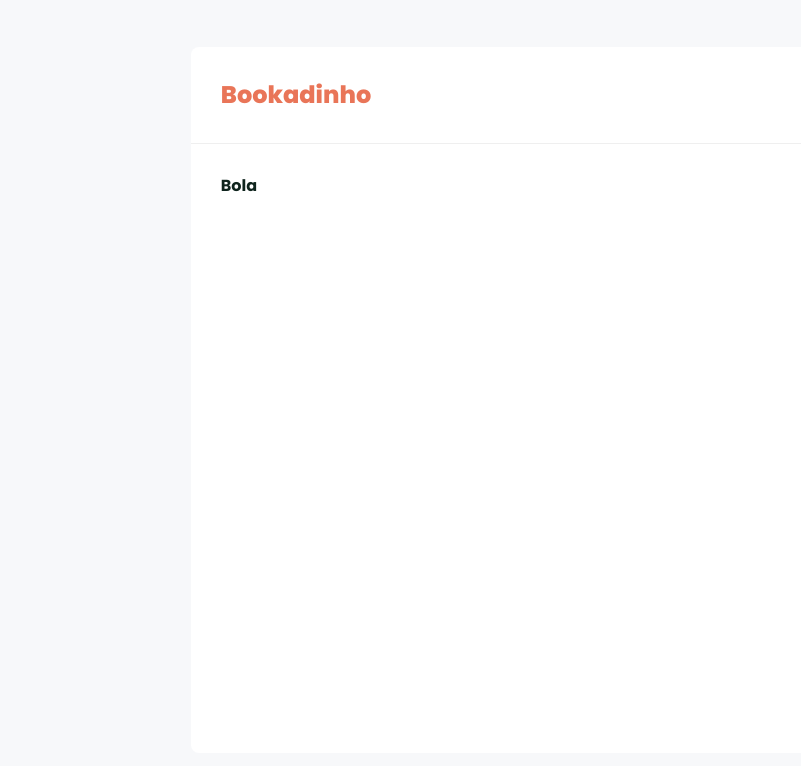
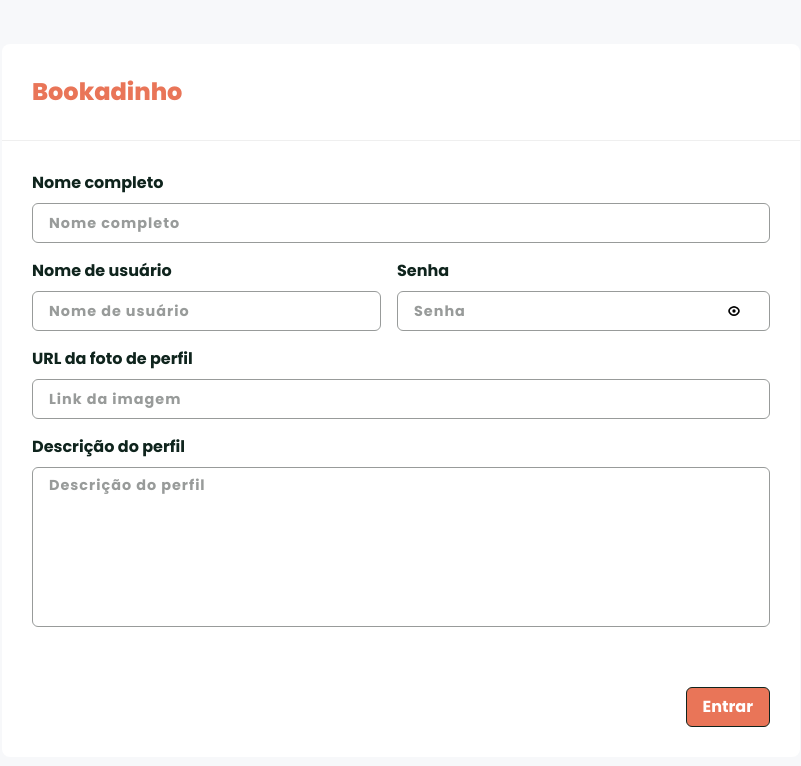
Before and after one commit to paulacynthia/front-end-bookadinho-v1, a Next.js app: page /cadastro in a window 1280 px wide. Shown: the top 766 px of the page, without its empty margins (239-1040 px from the left). Built offline with nearby package versions, Linux system fonts and the light colour scheme.

Commit message:
create new window register user

```diff
--- a/components/ModalLogin/index.tsx
+++ b/components/ModalLogin/index.tsx
@@ -1,5 +1,5 @@
 import {  Button, useToast, FormControl, FormLabel, Input, Modal, ModalBody, ModalCloseButton, ModalContent, ModalFooter, ModalHeader, ModalOverlay, useDisclosure, InputRightElement, InputGroup, Icon } from "@chakra-ui/react"
-import React, { useEffect, useState } from "react"
+import React, { useState } from "react"
 import { GrFormViewHide, GrFormView } from "react-icons/gr";
 
 import {login} from '../routes/routes'
--- a/components/routes/routes.js
+++ b/components/routes/routes.js
@@ -32,9 +32,9 @@ export const profile = async ({profileid}) => {
   return profile.data
 }
 
-export const createProfile = async ({name = "", userName = "", description = "", likes = [], changeBooks = [], latestReadings = [], photo =""}) => {
-  if(!name || !userName) {
-    return {"status": "203", "message": "Nome e nome de usuário são obrigatórios!"}
+export const createProfile = async ({name = "", userName = "", description = "", likes = [], changeBooks = [], latestReadings = [], photo = "", password = ""}) => {
+  if(!name || !userName || !password) {
+    return {"status": "203", "message": "Nome de usuário e senha são obrigatórios!"}
   }
 
   const profile = await axios({
@@ -47,7 +47,8 @@ export const createProfile = async ({name = "", userName = "", description = "",
       likes,
       changeBooks,
       latestReadings,
-      photo
+      photo,
+      password
     }
   })
 
--- a/pages/cadastro.tsx
+++ b/pages/cadastro.tsx
@@ -1,16 +1,77 @@
-import { Box, Divider, Flex, Input, Text } from "@chakra-ui/react";
+import { Box, Button, Divider, Flex, FormControl, FormLabel, Icon, Input, InputGroup, InputRightElement, Text, Textarea, useMediaQuery, useToast } from "@chakra-ui/react";
+import React, { useRef, useEffect, useState } from "react"
+import { createProfile } from "../components/routes/routes";
+import { GrFormViewHide, GrFormView } from "react-icons/gr";
+
 
 export default function Register() {
+  const [isLargerThan600] = useMediaQuery('(min-width: 600px)')
+  const [show, setShow] = useState(false)
+  const errorLogin = useToast()
+
+  const nameRef = useRef(null)
+  const userNameRef = useRef(null)
+  const passwordRef = useRef(null)
+  const photoRef = useRef(null)
+  const descriptionRef = useRef(null)
+
+  const [isNameWarning, setIsNameWarning] = useState(false)
+  const [isUserNameWarning, setIUserNameWarning] = useState(false)
+  const [isPasswordWarning, setIsPasswordWarning] = useState(false)
+
+  const handleCreateProfile = async () => {
+    const name = nameRef.current.value
+    const userName = userNameRef.current.value
+    const password = passwordRef.current.value
+    const photo = photoRef.current.value
+    const description = descriptionRef.current.value
+
+    !name && setIsNameWarning(true)
+    !userName && setIUserNameWarning(true)
+    !password && setIsPasswordWarning(true)
+
+    name && setIsNameWarning(false)
+    userName && setIUserNameWarning(false)
+    password && setIsPasswordWarning(false)
+
+    if(!name || !userName || !password) {
+      return errorLogin({
+        description: "Alguns campos são obrigatórios!",
+        position: 'top',
+        status: 'warning',
+        duration: 2000,
+        isClosable: true,
+      })
+    }
+
+    const createdProfile = await createProfile({name, userName, password, photo, description})
+
+    if(createdProfile.message === "Nome de usuário já existente!") {
+      return errorLogin({
+        description: "Opa... O nome de usuário já existe!",
+        position: 'top',
+        status: 'warning',
+        duration: 2000,
+        isClosable: true,
+      })
+    }
+
+    if(createdProfile.status === "200") {
+      return window.location.href = "/home";
+    }
+  }
+
   return (
     <Box minH="100vh" bg="#F7F8FA">
       <Flex
         justify="center"
-        height="100vh"
-        paddingY="2.9375rem"
-        marginLeft="15rem"
+        alignItems="center"
+        height={isLargerThan600 ? "100vh" : "auto"}
+        padding="2rem"
       >
-        <Box bgColor="whiteX.700" borderRadius="0.5rem">
-          <Flex padding="1.875rem 30rem 1.875rem 1.875rem">
+        <Flex bgColor="whiteX.700" maxWidth="100%" flexDirection="column" alignItems="flex-end" borderRadius="0.5rem">
+          <Box maxWidth="100%">
+            <Flex padding="1.875rem">
               <Text
               as="a"
               href="/"
@@ -23,10 +84,54 @@ export default function Register() {
             </Text>
             </Flex>
             <Divider borderColor="whiteX.500" />
-          <Flex padding="1.875rem" bgColor="whiteX.700">
-            Bola
+            <FormControl padding="1.875rem" bgColor="whiteX.700">
+              <Box>
+                <FormLabel color="blackX.600">Nome completo</FormLabel>
+                <Input ref={nameRef} letterSpacing="1px" maxWidth="100%" fontWeight="400" placeholder="Nome completo" _hover={{borderColor: 'blackX.600', boxShadow: '0 0 0 transparent'}} _focus={{borderColor: 'blackX.600', boxShadow: '0px 0px 5px #989B9A'}} _placeholder={{color: 'blackX.500', fontWeight: "400", fontSize: "0.9rem"}}  borderColor={isNameWarning ? "red" : "blackX.500"}/>
+              </Box>
+
+              <Flex marginTop="1rem" flexDirection={isLargerThan600 ? "row" : "column"} justifyContent="space-between" gap="1rem">
+                <Box>
+                  <FormLabel color="blackX.600">Nome de usuário</FormLabel>
+                  <Input ref={userNameRef} maxWidth="100%" letterSpacing="1px" fontWeight="400" placeholder="Nome de usuário" _hover={{borderColor: 'blackX.600', boxShadow: '0 0 0 transparent'}} _focus={{borderColor: 'blackX.600', boxShadow: '0px 0px 5px #989B9A'}} _placeholder={{color: 'blackX.500', fontWeight: "400", fontSize: "0.9rem"}}  borderColor={isUserNameWarning ? "red" : "blackX.500"}/>
+                </Box>
+                <Box>
+                  <FormLabel color="blackX.600">Senha</FormLabel>
+                  <InputGroup>
+                  <Input ref={passwordRef} type={show ? 'text' : 'password'} maxWidth="100%" letterSpacing="1px" fontWeight="400" placeholder="Senha" _hover={{borderColor: 'blackX.600', boxShadow: '0 0 0 transparent'}} _focus={{borderColor: 'blackX.600', boxShadow: '0px 0px 5px #989B9A'}} _placeholder={{color: 'blackX.500', fontWeight: "400", fontSize: "0.9rem"}}  borderColor={isPasswordWarning ? "red" : "blackX.500"}/>
+                    <InputRightElement width='4.5rem'>
+                      <Button h='1.75rem' size='sm' onClick={() => setShow(!show)} background="none">
+                        <Icon as={show ? GrFormViewHide : GrFormView} fontSize="20"/>
+                      </Button>
+                    </InputRightElement>
+                  </InputGroup>
+                </Box>
               </Flex>
+
+              <Box marginTop="1rem">
+                <FormLabel color="blackX.600">URL da foto de perfil</FormLabel>
+                <Input ref={photoRef} letterSpacing="1px" fontWeight="400" placeholder="Link da imagem" _hover={{borderColor: 'blackX.600', boxShadow: '0 0 0 transparent'}} _focus={{borderColor: 'blackX.600', boxShadow: '0px 0px 5px #989B9A'}} _placeholder={{color: 'blackX.500', fontWeight: "400", fontSize: "0.9rem"}}  borderColor="blackX.500"/>
               </Box>
+
+              <Box marginTop="1rem">
+                <FormLabel color="blackX.600">Descrição do perfil</FormLabel>
+                <Textarea ref={descriptionRef} resize="none" letterSpacing="1px" height="10rem" fontWeight="400" placeholder="Descrição do perfil" _hover={{borderColor: 'blackX.600', boxShadow: '0 0 0 transparent'}} _focus={{borderColor: 'blackX.600', boxShadow: '0px 0px 5px #989B9A'}} _placeholder={{color: 'blackX.500', fontWeight: "400", fontSize: "0.9rem"}}  borderColor="blackX.500"/>
+              </Box>
+            </FormControl>
+          </Box>
+
+          <Button
+            margin="1.875rem"
+            type="submit"
+            backgroundColor="orangeX.600" color="whiteX.700"
+            border="1px solid #0F241D"
+            _hover={{ color: "blackX.600" }}
+            _active={{ backgroundColor: "orangeX.600", opacity: '0.8', color: "blackX.600" }}
+            onClick={() => handleCreateProfile()}
+          >
+            Entrar
+          </Button>
+        </Flex>
       </Flex>
     </Box>
   );
```
Lines whose indentation alone changed are shown as unchanged.
